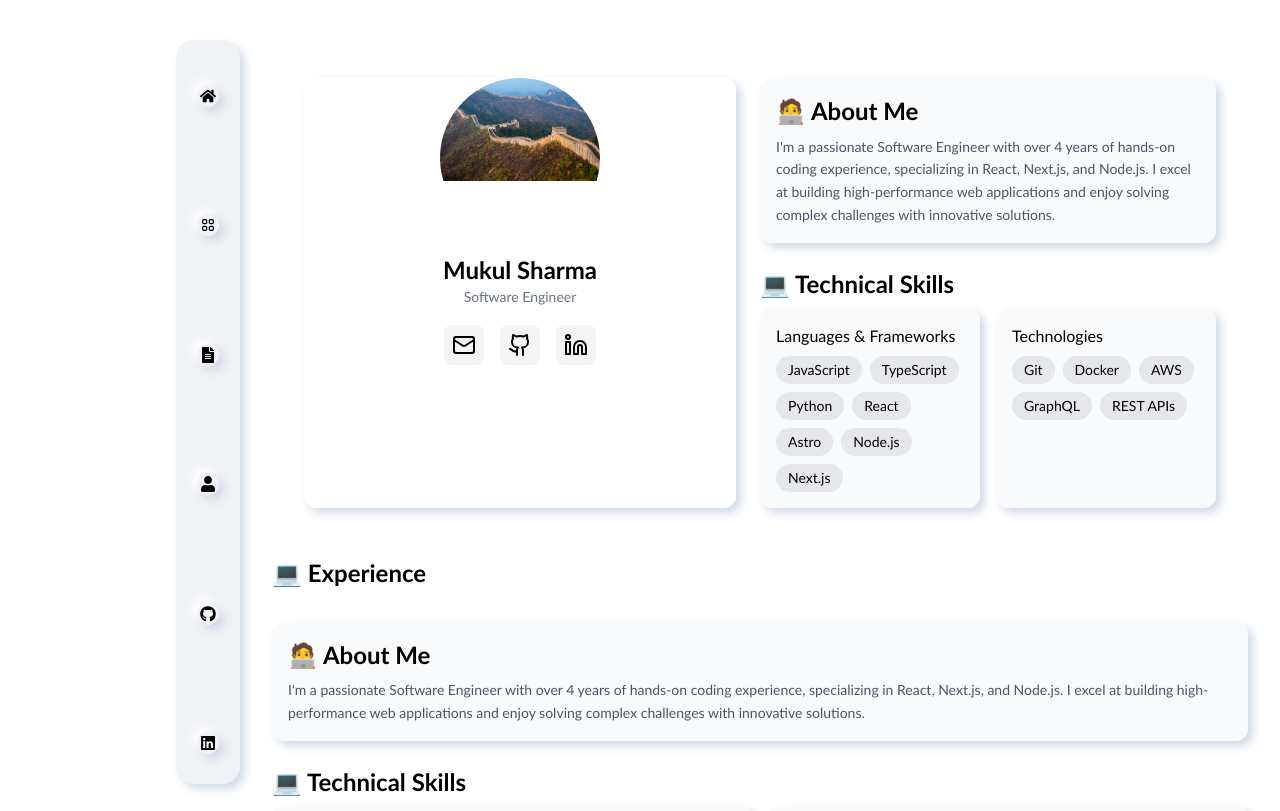
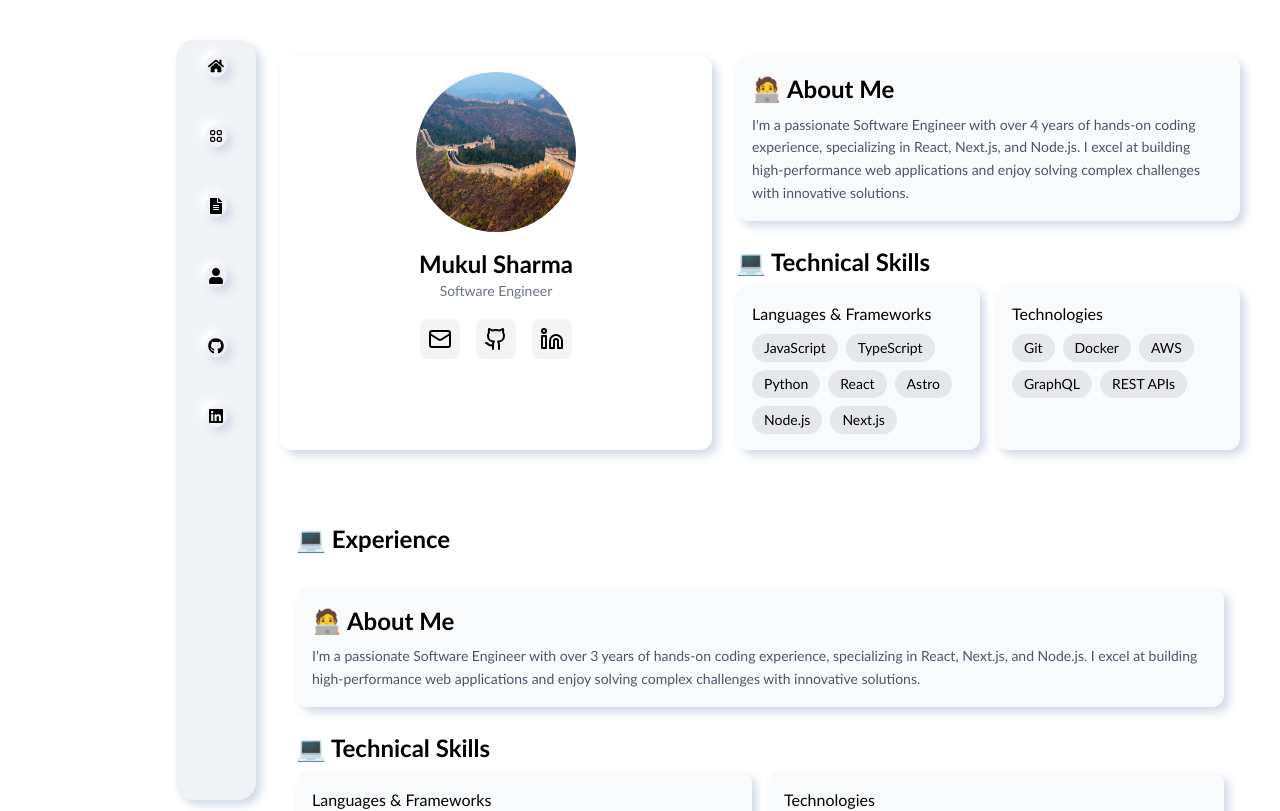
Before and after one commit to mukul9627/Portfolio-Web, a Next.js app: page /about in a window 1280 px wide. Shown: the top 811 px of the page. Built offline with nearby package versions, Linux system fonts and the light colour scheme.

Commit message:
some changes

```diff
--- a/src/component/Aboutcomp/Aboutcomp.tsx
+++ b/src/component/Aboutcomp/Aboutcomp.tsx
@@ -1,27 +1,28 @@
 "use client";
 import React from "react";
-import Image from 'next/image';
+import Image from "next/image";
 import "@/component/Card/card.css";
 import "@/app/globals.css";
 import Accordion from "@/component/AccordionItem/Accordion";
-import { Mail, Github, Linkedin } from 'lucide-react';
-import Profile from '@/myImage/MukulPro.jpg';
+import { Mail, Github, Linkedin } from "lucide-react";
+import Profile from "@/myImage/MukulPro.jpg";
 
 const Aboutcomp = () => {
   return (
     <>
-      <div className="flex flex-col lg:flex-row gap-6 bg-white rounded-lg p-6 max-w-7xl pt-[22px]">
-        {/* Left Column - Info */}
-        <div className="flex flex-col md:flex-row gap-6 p-6 bg-white rounded-2xl max-w-6xl mx-auto">
-          {/* Left Side - Profile */}
-          <div className="flex flex-col items-center text-center md:text-left w-[27rem] shadow">
-            <div className="w-40 h-40 rounded-full overflow-hidden">
+     <div className="flex flex-col gap-6 bg-white rounded-lg p-4 sm:p-6 w-full max-w-7xl mx-auto pt-[22px]">
+  {/* Main Content - Stack on mobile, row on large screens */}
+  <div className="flex flex-col lg:flex-row gap-6 w-full">
+
+    {/* Profile Section */}
+    <div className="flex flex-col items-center text-center lg:text-center lg:items-center w-full lg:w-[27rem] bg-white p-4 rounded-2xl shadow">
+      <div className="w-32 h-32 sm:w-40 sm:h-40 rounded-full overflow-hidden">
         <Image
-                src={Profile} // ✅ Use the imported image variable directly
+          src={Profile}
           alt="Mukul Sharma"
           width={160}
           height={160}
-                className="object-cover"
+          className="object-cover w-full h-full"
         />
       </div>
       <h2 className="mt-4 text-2xl text-black font-bold">Mukul Sharma</h2>
@@ -50,33 +51,57 @@ const Aboutcomp = () => {
       </div>
     </div>
 
-          {/* Right Side - About + Skills */}
-          <div className="flex flex-col gap-6 flex-1">
+    {/* About & Skills Section */}
+    <div className="flex flex-col gap-6 flex-1 w-full">
       <div className="bg-gray-50 p-4 rounded-xl shadow">
         <h3 className="text-xl font-semibold mb-2 text-black">🧑‍💻 About Me</h3>
         <p className="text-gray-600">
-                I'm a passionate Software Engineer with over 4 years of hands-on coding experience, specializing in React, Next.js, and Node.js. I excel at building high-performance web applications and enjoy solving complex challenges with innovative solutions.
+          I'm a passionate Software Engineer with over 4 years of hands-on
+          coding experience, specializing in React, Next.js, and Node.js. I
+          excel at building high-performance web applications and enjoy solving
+          complex challenges with innovative solutions.
         </p>
       </div>
 
       <div>
-              <h3 className="text-xl font-semibold mb-2 text-black">💻 Technical Skills</h3>
+        <h3 className="text-xl font-semibold mb-2 text-black">
+          💻 Technical Skills
+        </h3>
         <div className="grid grid-cols-1 md:grid-cols-2 gap-4">
+          {/* Languages & Frameworks */}
           <div className="bg-gray-50 p-4 rounded-xl shadow">
-                  <h4 className="font-medium mb-2 text-black">Languages & Frameworks</h4>
+            <h4 className="font-medium mb-2 text-black">
+              Languages & Frameworks
+            </h4>
             <div className="flex flex-wrap gap-2 text-black">
-                    {['JavaScript', 'TypeScript', 'Python', 'React', 'Astro', 'Node.js', 'Next.js'].map((skill) => (
-                      <span key={skill} className="bg-gray-200 text-sm px-3 py-1 rounded-full">
+              {[
+                "JavaScript",
+                "TypeScript",
+                "Python",
+                "React",
+                "Astro",
+                "Node.js",
+                "Next.js",
+              ].map((skill) => (
+                <span
+                  key={skill}
+                  className="bg-gray-200 text-sm px-3 py-1 rounded-full"
+                >
                   {skill}
                 </span>
               ))}
             </div>
           </div>
+
+          {/* Technologies */}
           <div className="bg-gray-50 p-4 rounded-xl shadow">
             <h4 className="font-medium mb-2 text-black">Technologies</h4>
             <div className="flex flex-wrap gap-2 text-black">
-                    {['Git', 'Docker', 'AWS', 'GraphQL', 'REST APIs'].map((tech) => (
-                      <span key={tech} className="bg-gray-200 text-sm px-3 py-1 rounded-full">
+              {["Git", "Docker", "AWS", "GraphQL", "REST APIs"].map((tech) => (
+                <span
+                  key={tech}
+                  className="bg-gray-200 text-sm px-3 py-1 rounded-full"
+                >
                   {tech}
                 </span>
               ))}
@@ -86,37 +111,62 @@ const Aboutcomp = () => {
       </div>
     </div>
   </div>
-
 </div>
 
-      <div className="flex flex-col gap-6 bg-white rounded-lg px-4 max-w-7xl mx-auto">
+
+<div className="flex flex-col gap-6 bg-white rounded-lg px-4 py-6 w-full max-w-7xl mx-auto">
+  <div className="flex flex-col gap-6 bg-white rounded-2xl w-full p-4 sm:p-6">
     <h3 className="text-xl font-semibold mb-2 text-black">💻 Experience</h3>
-  <div className="flex flex-col gap-6 flex-1">
-    <div className="bg-gray-50 p-4 rounded-xl shadow">
+
+    <div className="flex flex-col gap-6 w-full">
+      {/* About Me */}
+      <div className="bg-gray-50 p-4 rounded-xl shadow w-full">
         <h3 className="text-xl font-semibold mb-2 text-black">🧑‍💻 About Me</h3>
         <p className="text-gray-600">
-        I'm a passionate Software Engineer with over 4 years of hands-on coding experience, specializing in React, Next.js, and Node.js. I excel at building high-performance web applications and enjoy solving complex challenges with innovative solutions.
+          I'm a passionate Software Engineer with over 3 years of hands-on
+          coding experience, specializing in React, Next.js, and Node.js. I
+          excel at building high-performance web applications and enjoy
+          solving complex challenges with innovative solutions.
         </p>
       </div>
 
-    <div>
+      {/* Technical Skills */}
+      <div className="w-full">
         <h3 className="text-xl font-semibold mb-2 text-black">💻 Technical Skills</h3>
+
         <div className="grid grid-cols-1 sm:grid-cols-2 gap-4">
-        <div className="bg-gray-50 p-4 rounded-xl shadow">
+          {/* Languages & Frameworks */}
+          <div className="bg-gray-50 p-4 rounded-xl shadow w-full">
             <h4 className="font-medium mb-2 text-black">Languages & Frameworks</h4>
             <div className="flex flex-wrap gap-2 text-black">
-            {['JavaScript', 'TypeScript', 'Python', 'React', 'Astro', 'Node.js', 'Next.js'].map((skill) => (
-              <span key={skill} className="bg-gray-200 text-sm px-3 py-1 rounded-full">
+              {[
+                "JavaScript",
+                "TypeScript",
+                "Python",
+                "React",
+                "Astro",
+                "Node.js",
+                "Next.js",
+              ].map((skill) => (
+                <span
+                  key={skill}
+                  className="bg-gray-200 text-sm px-3 py-1 rounded-full"
+                >
                   {skill}
                 </span>
               ))}
             </div>
           </div>
-        <div className="bg-gray-50 p-4 rounded-xl shadow">
+
+          {/* Technologies */}
+          <div className="bg-gray-50 p-4 rounded-xl shadow w-full">
             <h4 className="font-medium mb-2 text-black">Technologies</h4>
             <div className="flex flex-wrap gap-2 text-black">
-            {['Git', 'Docker', 'AWS', 'GraphQL', 'REST APIs'].map((tech) => (
-              <span key={tech} className="bg-gray-200 text-sm px-3 py-1 rounded-full">
+              {["Git", "Docker", "AWS", "GraphQL", "REST APIs"].map((tech) => (
+                <span
+                  key={tech}
+                  className="bg-gray-200 text-sm px-3 py-1 rounded-full"
+                >
                   {tech}
                 </span>
               ))}
@@ -126,6 +176,8 @@ const Aboutcomp = () => {
       </div>
     </div>
   </div>
+</div>
+
 
     </>
   );
--- a/src/component/AccordionItem/accordion.css
+++ b/src/component/AccordionItem/accordion.css
@@ -2,6 +2,6 @@
     box-shadow: rgba(0, 0, 0, 0.15) 1.95px 1.95px 2.6px;
 } */
 
-.accodion-p{
+/* .accodion-p{
     padding: 0 25px 0 36px;
-}
+} */
--- a/src/component/Sidebar.css
+++ b/src/component/Sidebar.css
@@ -1,20 +1,9 @@
-.sidebar-aside{
+/* .sidebar-aside{
     padding-left: 11rem;
     padding-top: 2.5rem;
 }
 
-.sidebar-aside nav{
-    align-items: center;
-    height: 95vh;
-    /* border: 1px solid black; */
-    gap: 3rem;
-    border-radius: 18px;
-    background-color: rgb(240 242 245);
-    color: black;
-    box-shadow: 5px 5px 10px #d1d9e6, -5px -5px 10px #ffffff;
-    padding: 15px 0 0 0;
 
-}
 
 .sidebar-link{
     border-radius: 17px;
@@ -25,3 +14,15 @@
 .sidebar-aside .sidebar-link{
     font-size: 1rem;
 }
+
+.sidebar-aside nav{
+    align-items: center;
+    height: 95vh;
+    gap: 3rem;
+    border-radius: 18px;
+    background-color: rgb(240 242 245);
+    color: black;
+    box-shadow: 5px 5px 10px #d1d9e6, -5px -5px 10px #ffffff;
+    padding: 15px 0 0 0;
+
+} */
--- a/src/component/Sidebar.tsx
+++ b/src/component/Sidebar.tsx
@@ -1,30 +1,76 @@
-
 // src/components/Sidebar.tsx
 import Link from "next/link";
-import '@/component/Sidebar.css'
-import { FaHome, FaUser, FaGithub, FaLinkedin, FaFileAlt,FaTachometerAlt  } from "react-icons/fa";
+import "@/component/Sidebar.css";
+import {
+  FaHome,
+  FaUser,
+  FaGithub,
+  FaLinkedin,
+  FaFileAlt,
+  FaTachometerAlt,
+} from "react-icons/fa";
 import { HiOutlineViewGrid } from "react-icons/hi";
 
 const Sidebar = () => {
   return (
-    <aside className="fixed bottom-0 left-0 w-full h-16 bg-white text-black flex justify-around items-center lg:flex-col lg:justify-start lg:h-screen lg:w-64 lg:top-0 lg:bottom-auto p-4 space-y-0 lg:space-y-6 sidebar-aside shadow-inner lg:shadow-none">
-      <nav className="flex w-full justify-around lg:flex-col lg:gap-4">
-        <Link href="/" className="hover:text-blue-400 flex items-center gap-2 sidebar-link">
+    <aside
+      className="fixed bottom-0 left-0 w-full h-16 bg-white text-black flex justify-around items-center shadow-inner
+    lg:flex-col lg:justify-start lg:items-start lg:h-screen lg:w-64 lg:top-0 lg:bottom-auto
+    lg:pl-[11rem] lg:pt-10 lg:shadow-none"
+    >
+      <nav
+        className="flex w-full  lg:justify-start  justify-around
+  lg:flex-col lg:items-center lg:h-[95vh] lg:gap-12
+  lg:rounded-[18px] lg:bg-[#f0f2f5] lg:text-black
+  lg:shadow-[5px_5px_10px_#d1d9e6,_-5px_-5px_10px_#ffffff] lg:pt-[15px]"
+      >
+        <Link
+          href="/"
+          className="hover:text-blue-400 flex items-center gap-2
+        lg:rounded-[17px] lg:p-[3px] lg:shadow-[5px_5px_10px_#d1d9e6,_-5px_-5px_10px_#fff] text-base"
+        >
           <FaHome />
         </Link>
-        <Link href="/Home" className="hover:text-blue-400 flex items-center gap-2 sidebar-link">
+
+        <Link
+          href="/Home"
+          className="hover:text-blue-400 flex items-center gap-2
+        lg:rounded-[17px] lg:p-[3px] lg:shadow-[5px_5px_10px_#d1d9e6,_-5px_-5px_10px_#fff] text-base"
+        >
           <HiOutlineViewGrid />
         </Link>
-        <Link href="/resume" className="hover:text-blue-400 flex items-center gap-2 sidebar-link">
+
+        <Link
+          href="/resume"
+          className="hover:text-blue-400 flex items-center gap-2
+        lg:rounded-[17px] lg:p-[3px] lg:shadow-[5px_5px_10px_#d1d9e6,_-5px_-5px_10px_#fff] text-base"
+        >
           <FaFileAlt />
         </Link>
-        <Link href="/about" className="hover:text-blue-400 flex items-center gap-2 sidebar-link">
+
+        <Link
+          href="/about"
+          className="hover:text-blue-400 flex items-center gap-2
+        lg:rounded-[17px] lg:p-[3px] lg:shadow-[5px_5px_10px_#d1d9e6,_-5px_-5px_10px_#fff] text-base"
+        >
           <FaUser />
         </Link>
-        <a href="https://github.com/your-username" target="_blank" className="hover:text-blue-400 flex items-center gap-2 sidebar-link">
+
+        <a
+          href="https://github.com/your-username"
+          target="_blank"
+          className="hover:text-blue-400 flex items-center gap-2
+        lg:rounded-[17px] lg:p-[3px] lg:shadow-[5px_5px_10px_#d1d9e6,_-5px_-5px_10px_#fff] text-base"
+        >
           <FaGithub />
         </a>
-        <a href="https://linkedin.com/in/your-username" target="_blank" className="hover:text-blue-400 flex items-center gap-2 sidebar-link">
+
+        <a
+          href="https://linkedin.com/in/your-username"
+          target="_blank"
+          className="hover:text-blue-400 flex items-center gap-2
+        lg:rounded-[17px] lg:p-[3px] lg:shadow-[5px_5px_10px_#d1d9e6,_-5px_-5px_10px_#fff] text-base"
+        >
           <FaLinkedin />
         </a>
       </nav>
@@ -32,5 +78,4 @@ const Sidebar = () => {
   );
 };
 
-
 export default Sidebar;
```
Also changed, not shown: src/component/AccordionItem/Accordion.jsx (+2 -8 lines). Lines whose indentation alone changed are shown as unchanged.
